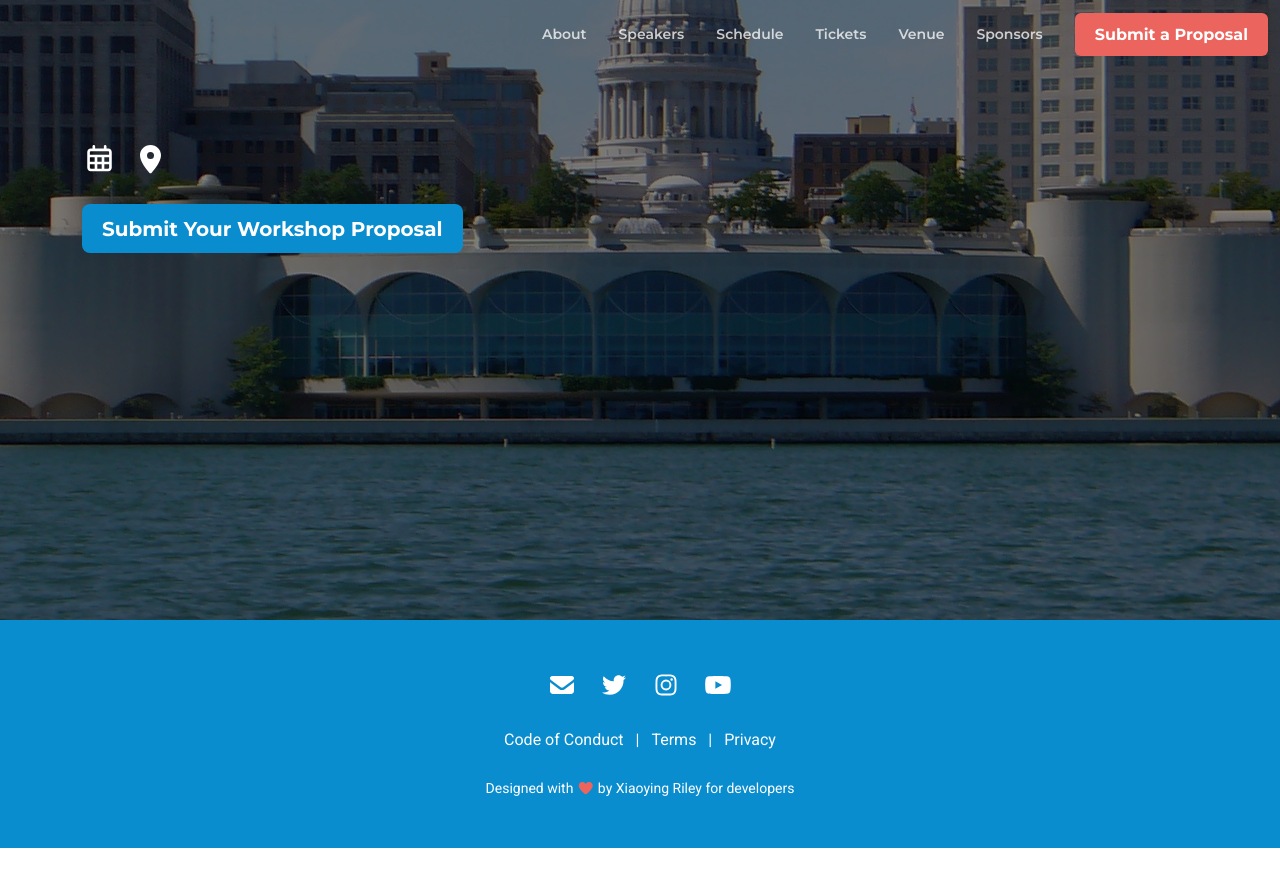
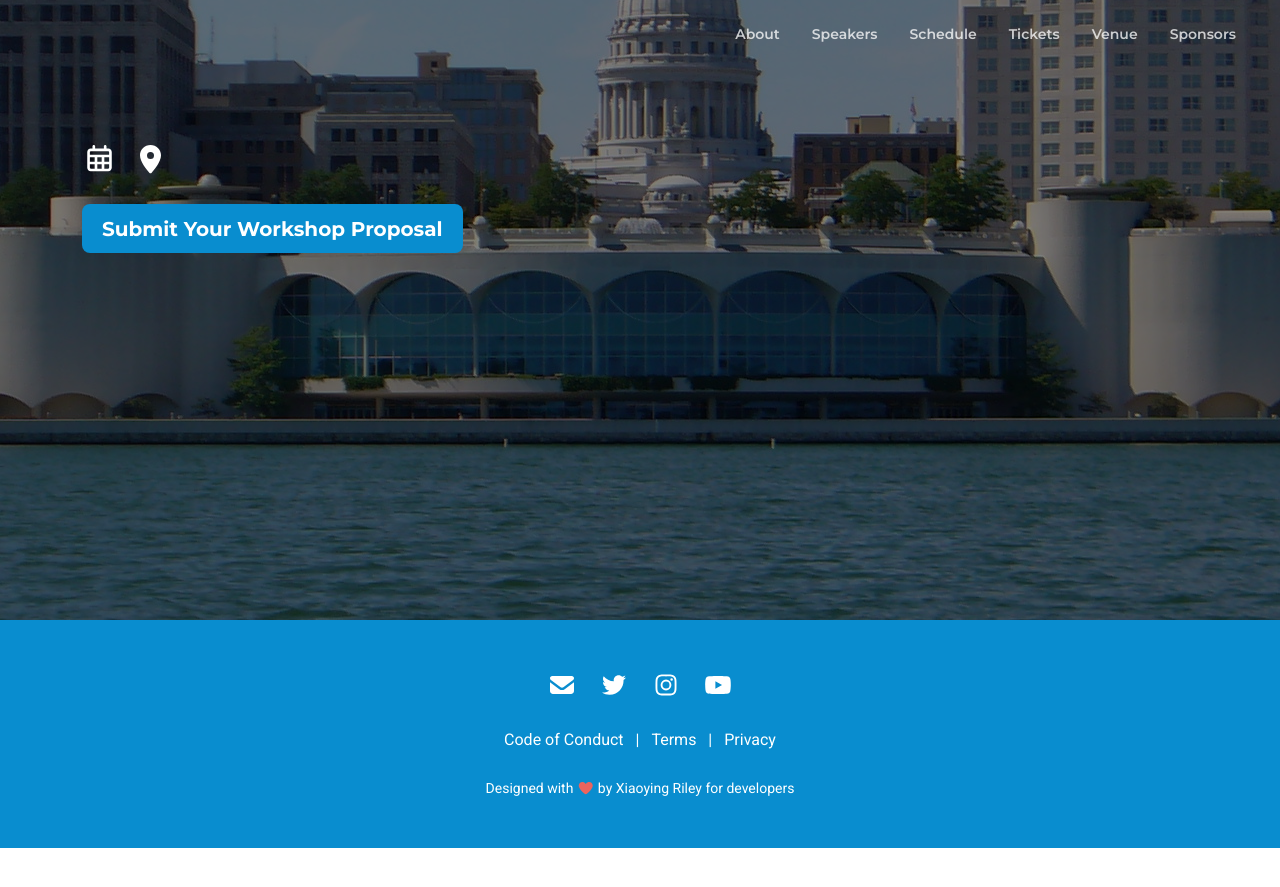
Before and after one commit to evolang2024/evolang2024.github.io, a Jekyll site: the page built from index.md, in a window 1280 px wide. Shown: the top 887 px of the page. Built offline with Jekyll 4.4.1, drawn with Linux system fonts in a browser that asks for light colours; nearby versions of some CDN libraries; our own code applies the rules of GitHub Pages for plain Markdown files; library files that are not in the unit come from our copies.

Commit message:
formatting

```diff
--- a/_layouts/default.html
+++ b/_layouts/default.html
@@ -30,8 +30,6 @@
 				<nav class="main-nav navbar navbar-expand-lg">
 <!-- 					<div class="site-logo"><a class="scrollto" href="#hero-block"><img class="logo-icon" src="assets/images/logo-white.svg" alt="logo"></a></div>
 					 -->
-					<div class="navbar-btn order-lg-2"><a class="btn btn-secondary" href="https://openreview.net/group?id=EVOLANG.org/2024/Conference" target="_blank">Submit a Proposal</a></div>
-
 					<button class="navbar-toggler" type="button" data-bs-toggle="collapse" data-bs-target="#navigation" aria-controls="navigation" aria-expanded="false" aria-label="Toggle navigation">
 						<span class="navbar-toggler-icon"></span>
 					</button>
```
Also changed, not shown: index.md (+0 -8 lines).
